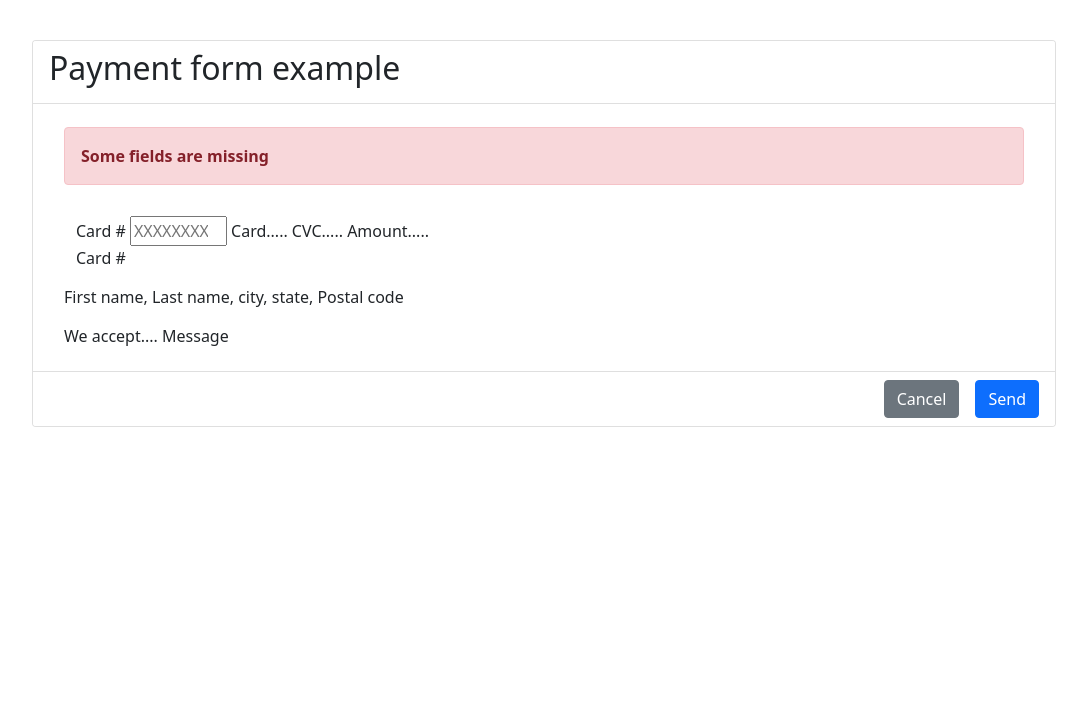
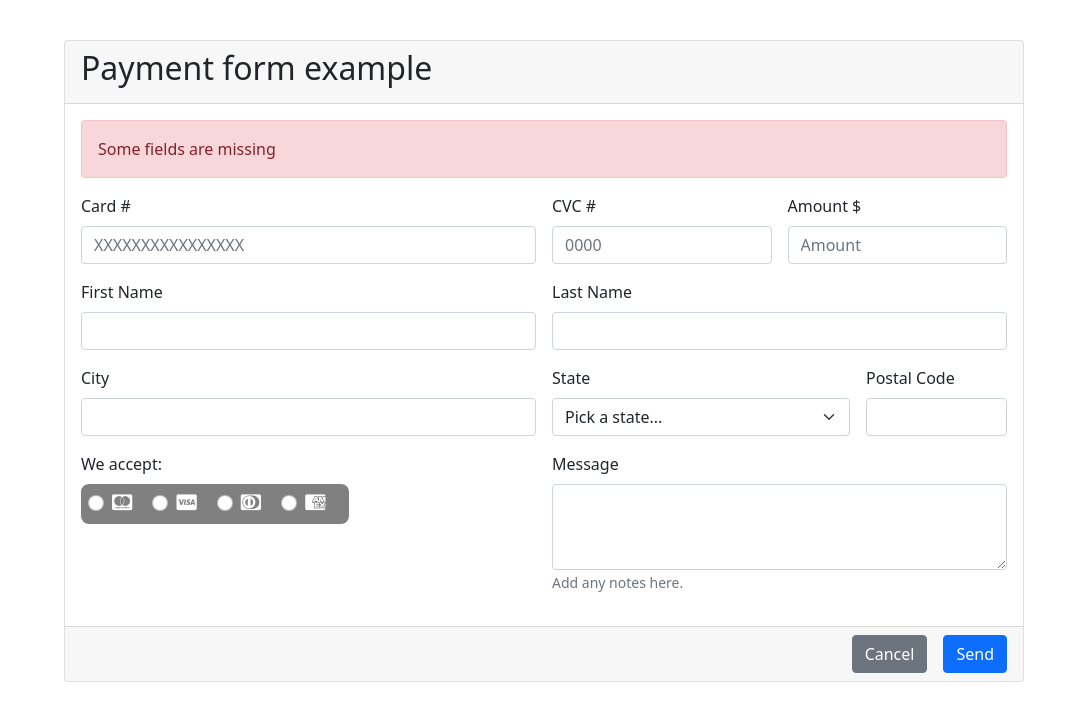
Before and after one commit to 4GeeksAcademy/lili-aqueveque-HTML5-form, a plain HTML site: page index.html in a window 1280 px wide. Shown: the whole page, without its empty margins (96-1183 px from the left). Drawn offline with nearby package versions, Linux system fonts and the light colour scheme.

Commit message:
lili-aqueveque-HTML5-FORM

```diff
--- a/index.html
+++ b/index.html
@@ -20,42 +20,108 @@
 
     <section id="rest">
         <div class="payment-form">
-            <div class="card mx-auto">
             <ul class="list-group list-group-flush">
-                    <li class="list-group-item">
+                <!--HEADER-->
+                <div class="card mx-auto w-75">
+                    <div class="card-header">
                         <h2>Payment form example</h2>
-                    </li>
-                    <li class="list-group-item">
-                        <div class="row">
+                    </div>
+                    <!--BODY-->
+                    <div class="card-body">
                         <div class="alert alert-danger" role="alert">
-                                <b>Some fields are missing</b>
+                            Some fields are missing
+                        </div>
+                        <form class="row g-3">
+                            <!--First line CARD, CVC, Amount-->
+                            <div class="col-md-6">
+                                <label for="inputCard" class="form-label">Card #</label>
+                                <input type="text" class="form-control" name="card-number" id="inputCard"
+                                    placeholder="XXXXXXXXXXXXXXXX">
+                            </div>
+                            <div class="col-md-3">
+                                <label for="inputCvc" class="form-label">CVC #</label>
+                                <input type="number" class="form-control" id="inputCvc" placeholder="0000">
+                            </div>
+                            <div class="col-3">
+                                <label for="inputAmount" class="form-label">Amount</label>
+                                $
+                                <input type="text" class="form-control" id="inputAmount" placeholder="Amount">
+                            </div>
+                            <!--Second line FIRST, LAST NAME-->
+                            <div class="col-6">
+                                <label for="inputFirstname" class="form-label">First Name</label>
+                                <input type="text" class="form-control" id="inputFirstname">
+                            </div>
+                            <div class="col-6">
+                                <label for="inputLastname" class="form-label">Last Name</label>
+                                <input type="text" class="form-control" id="inputLastname">
+                            </div>
+                            <!--Third line CITY, STATE, POSTAL CODE-->
+                            <div class="col-md-6">
+                                <label for="inputCity" class="form-label">City</label>
+                                <input type="text" class="form-control" id="inputCity">
+                            </div>
+                            <div class="col-md-4">
+                                <label for="inputState" class="form-label">State</label>
+                                <select id="inputState" class="form-select">
+                                    <option selected>Pick a state...</option>
+                                    <option>...</option>
+                                </select>
+                            </div>
+                            <div class="col-md-2">
+                                <label for="inputZip" class="form-label">Postal Code</label>
+                                <input type="text" class="form-control" id="inputZip">
+                            </div>
+                            <!--Forth line WE ACCEPT,MESSAGE-->
+                            <div class="col-6">
+                                <label class="form-check-label mb-2" for="input_Accept">
+                                    We accept:
+                                </label>
+                                <!--PAYMENT METHODS-->
+                                <div class="inputAccept" id="input_Accept">
+                                    <div class="form-check form-check-inline">
+                                        <input class="form-check-input" type="radio" name="inlineRadioOptions"
+                                            id="inlineRadio1" value="option1">
+                                        <label class="form-check-label" for="inlineRadio1"><i
+                                                class="fa-brands fa-cc-mastercard"></i></label>
+                                    </div>
+                                    <div class="form-check form-check-inline">
+                                        <input class="form-check-input" type="radio" name="inlineRadioOptions"
+                                            id="inlineRadio2" value="option2">
+                                        <label class="form-check-label" for="inlineRadio2"><i
+                                                class="fa-brands fa-cc-visa"></i></label>
+                                    </div>
+                                    <div class="form-check form-check-inline">
+                                        <input class="form-check-input" type="radio" name="inlineRadioOptions"
+                                            id="inlineRadio3" value="option3">
+                                        <label class="form-check-label" for="inlineRadio3"><i
+                                                class="fa-brands fa-cc-diners-club"></i></label>
+                                    </div>
+                                    <div class="form-check form-check-inline">
+                                        <input class="form-check-input" type="radio" name="inlineRadioOptions"
+                                            id="inlineRadio4" value="option4">
+                                        <label class="form-check-label" for="inlineRadio3"><i
+                                                class="fa-brands fa-cc-amex"></i></label>
                                     </div>
                                 </div>
-                        <div class="row">
-                            <div class="col-5">
-                                <label>Card #</label>
-                                <input type="number" name="edad" id="edad" min="0" max="100"
-                                    placeholder="XXXXXXXXXXXXXXXX">
-                                Card..... CVC..... Amount.....
                             </div>
-                            <label>Card #</label>
-
+                            <!--Message with subtitle?-->
+                            <div class="col-6">
+                                <label for="message" class="form-label">Message</label>
+                                <textarea class="form-control" name="message" id="message" rows="3"></textarea>
+                                <p class="sub-text"><small class="text-muted">Add any notes here.</small></p>
                             </div>
-                        <div class="row">
-                            First name, Last name, city, state, Postal code
+                        </form>
                     </div>
-                        <div class="row">
-                            We accept.... Message
-                        </div>
-                    </li>
-                    <li class="list-group-item">
+                    <!--FOOTER-->
+                    <div class="card-footer">
                         <div class="d-grid gap-2 d-md-flex justify-content-md-end">
                             <button class="btn btn-secondary me-md-2" type="button">Cancel</button>
                             <input type="submit" class="btn btn-primary" value="Send">
                         </div>
-                    </li>
+                    </div>
+                </div>
             </ul>
-            </div>
         </div>
     </section>
 
--- a/styles.css
+++ b/styles.css
@@ -3,6 +3,28 @@
     margin-top: 40px;
 }
 
-.row {
+.red-alert {
     margin: 15px;
+    font-weight: 600;
 }
+
+.sub-text {
+    font-weight: light;
+}
+
+.inputAccept {
+    display: block;
+    background-color: grey;
+    padding: 7px;
+    width: fit-content;
+    border-radius: 8px;
+}
+
+label {
+    font-weight:500;
+}
+
+i {
+    color: white;
+    font-size: 18px;
+}
```
Lines whose indentation alone changed are shown as unchanged.
